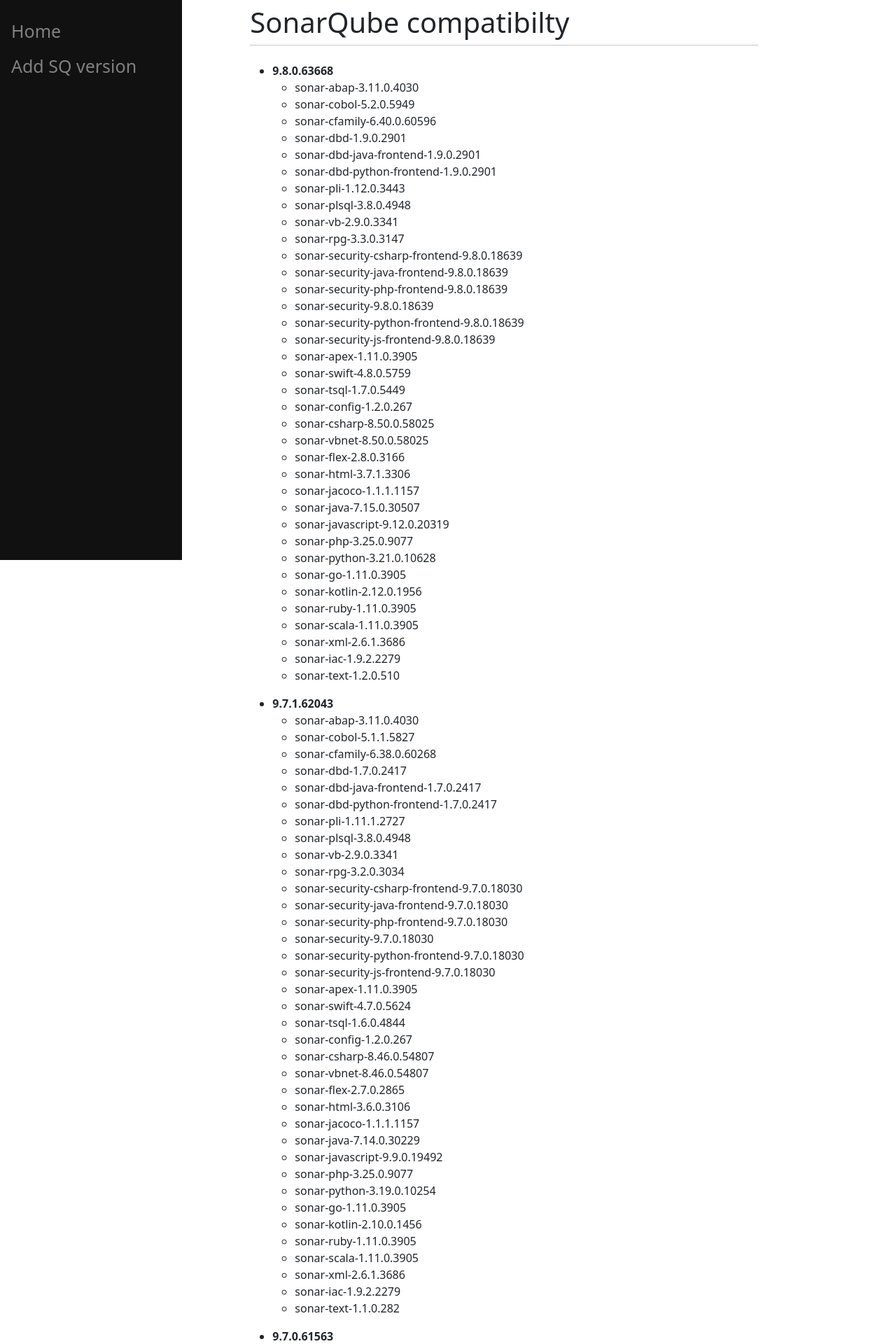
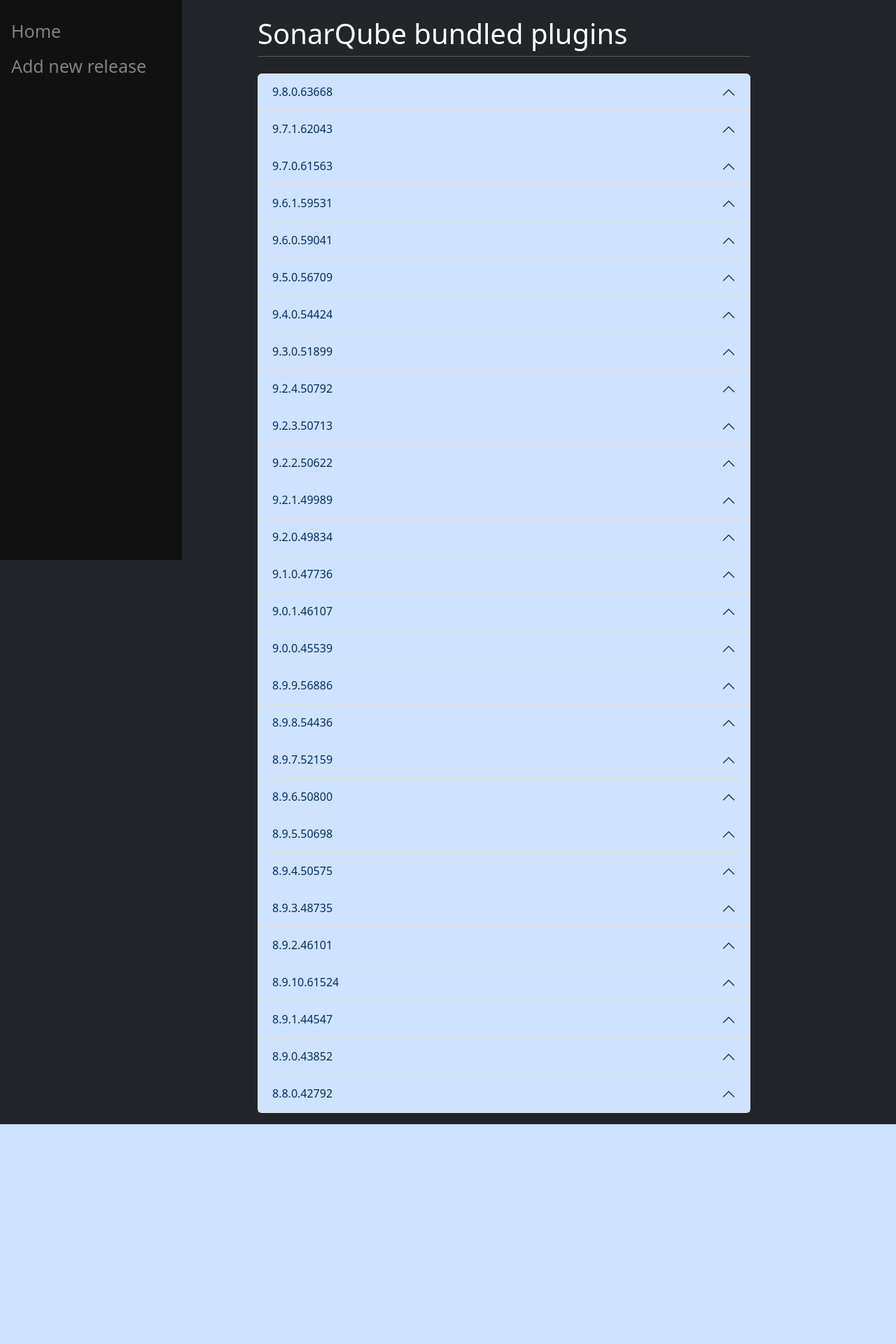
Before and after one commit to eric-legoff-sonarsource/sqmatrix, a Django app: page / in a window 1280 px wide. Shown: the top 1920 px of the page at 70% size. After the commit the page ends 1606 px from the top, so only its background shows below. Run offline with Django 4.2, Linux system fonts and the light colour scheme; data comes from the database, SQL or seed files in the repository.

Commit message:
Dark mode

```diff
--- a/app/main/forms.py
+++ b/app/main/forms.py
@@ -2,4 +2,7 @@ from django import forms
 
 
 class AddNewRelease(forms.Form):
-    full_version = forms.CharField(label="full_version", max_length=30)  # Label is the text that shows before the input-box
+     # Label is the text that shows before the input-box
+   full_version = forms.CharField(label="SonarQube version", max_length=150,
+                           widget= forms.TextInput
+                           (attrs={'placeholder':'e.g 8.8.0.42792'}))
--- a/app/main/models.py
+++ b/app/main/models.py
@@ -65,7 +65,7 @@ class Compatibility(models.Model):
     version = models.CharField(max_length=30)
 
     def __str__(self):
-        return f'{self.plugin.name}-{self.version}'
+        return f'{self.plugin.name} v{self.version}'
 
 def get_gradle_config(sqversion):
     '''Provides the raw text content of the build.gradle file
--- a/app/templates/add.html
+++ b/app/templates/add.html
@@ -1,11 +1,10 @@
-{% extends 'base.html' %} {% block title %} Create New SonarQube version
-{%endblock %} {% block content %}
+{% extends 'base.html' %} {% block content %}
 <h3>Add a new SonarQube release</h3>
 <form method="post" action="/add/" class="form-group">
   {% csrf_token %}
   <div class="input-group mb-3">
     <div class="input-group-prepend">
-      <button type="submit" name="save" class="btn btn-success">
+      <button type="submit" name="save" class="btn btn-primary">
         Add release
       </button>
     </div>
--- a/app/templates/base.html
+++ b/app/templates/base.html
@@ -42,17 +42,16 @@
       	padding: 0px 10px;
       }
     </style>
-    <title>{% block title %}Bundled plugins{% endblock %}</title>
   </head>
-  <body>
+  <body class="text-bg-dark p-3">
     <div class="sidenav">
       <a href="/">Home</a>
-      <a href="/add">Add SQ version</a>
+      <a href="/add">Add new release</a>
     </div>
     <div id="content" name="content" class="main">
       <div class="row justify-content-center">
         <div class="col-8">
-          <h1 class="mt-2">SonarQube compatibilty</h1>
+          <h1 class="mt-2">SonarQube bundled plugins</h1>
           <hr class="mt-0 mb-4" />
           {% block content %} {% endblock %}
         </div>
--- a/app/templates/index.html
+++ b/app/templates/index.html
@@ -1,24 +1,40 @@
-{% extends 'base.html' %} {% block title %}List of bundled plugins{% endblock %}
-{% block content %}
-<div class="sqversions">
-  <ul>
-    {% for sqv,plugins in map.items %}
+{% extends 'base.html' %} {% block content %}
 
-    <li>
-      <b>{{sqv}}</b>
-      <div class="plugins">
-        <ul>
+<div class="accordion" id="releases">
+  {% for sqv,plugins in map.items %}
+
+  <div class="accordion-item">
+    <h2 class="accordion-header" id="heading{{ forloop.counter }}">
+      <button
+        class="accordion-button"
+        type="button"
+        data-bs-toggle="collapse"
+        data-bs-target="#collapse{{ forloop.counter }}"
+        aria-expanded="true"
+        aria-controls="collapse{{ forloop.counter }}"
+      >
+        {{ sqv }}
+      </button>
+    </h2>
+    <div
+      id="collapse{{ forloop.counter }}"
+      class="accordion-collapse collapse hide"
+      aria-labelledby="heading{{ forloop.counter }}"
+      data-bs-parent="#releases"
+    >
+      <div class="accordion-body">
+        <ul class="list-group list-group-flush">
           {% for p in plugins %}
 
-          <li>{{ p }}</li>
+          <li class="list-group-item text-bg-dark p-3">{{ p }}</li>
 
           {% endfor %}
         </ul>
       </div>
-    </li>
-    <p />
-    {% endfor %}
-  </ul>
+    </div>
+  </div>
+
+  {% endfor %}
 </div>
 
 {% endblock %}
```
